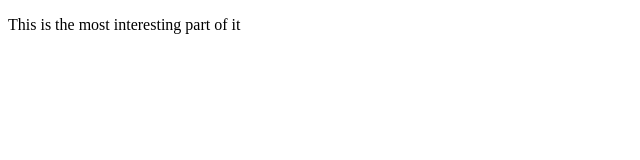
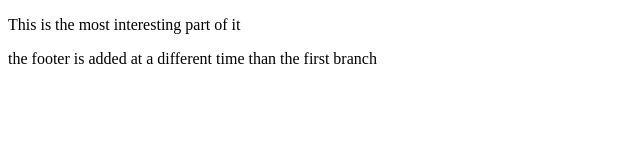
Before and after one commit to Jasin445/Everything-Gadget, a plain HTML site: page index.html in a window 1280 px wide. Shown: the whole page, without its empty margins (0-640 px from the left). Drawn offline with Linux system fonts and the light colour scheme.

Commit message:
added another footer note for branch new

```diff
--- a/index.html
+++ b/index.html
@@ -7,5 +7,6 @@
 </head>
 <body>
   <p>This is the most interesting part of it</p>
+   the footer is added at a different time than the first branch
 </body>
 </html>
```
